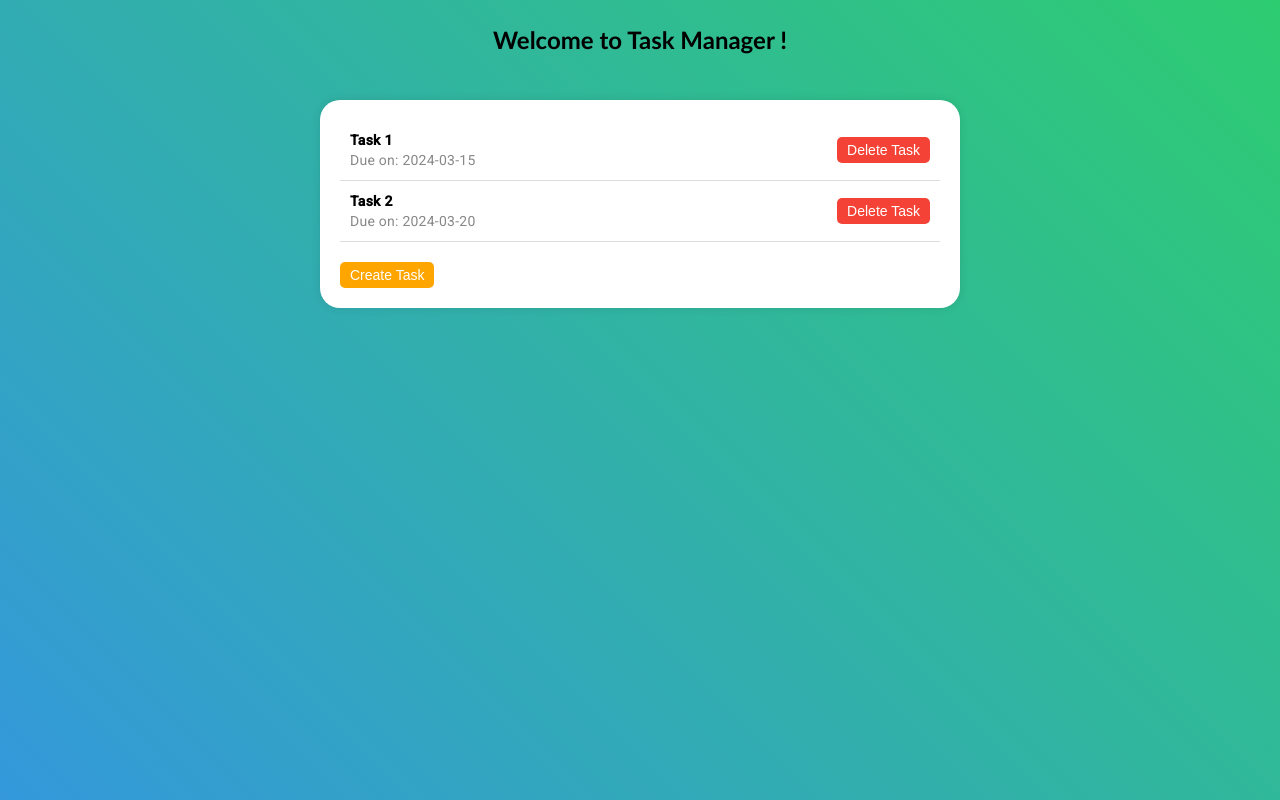
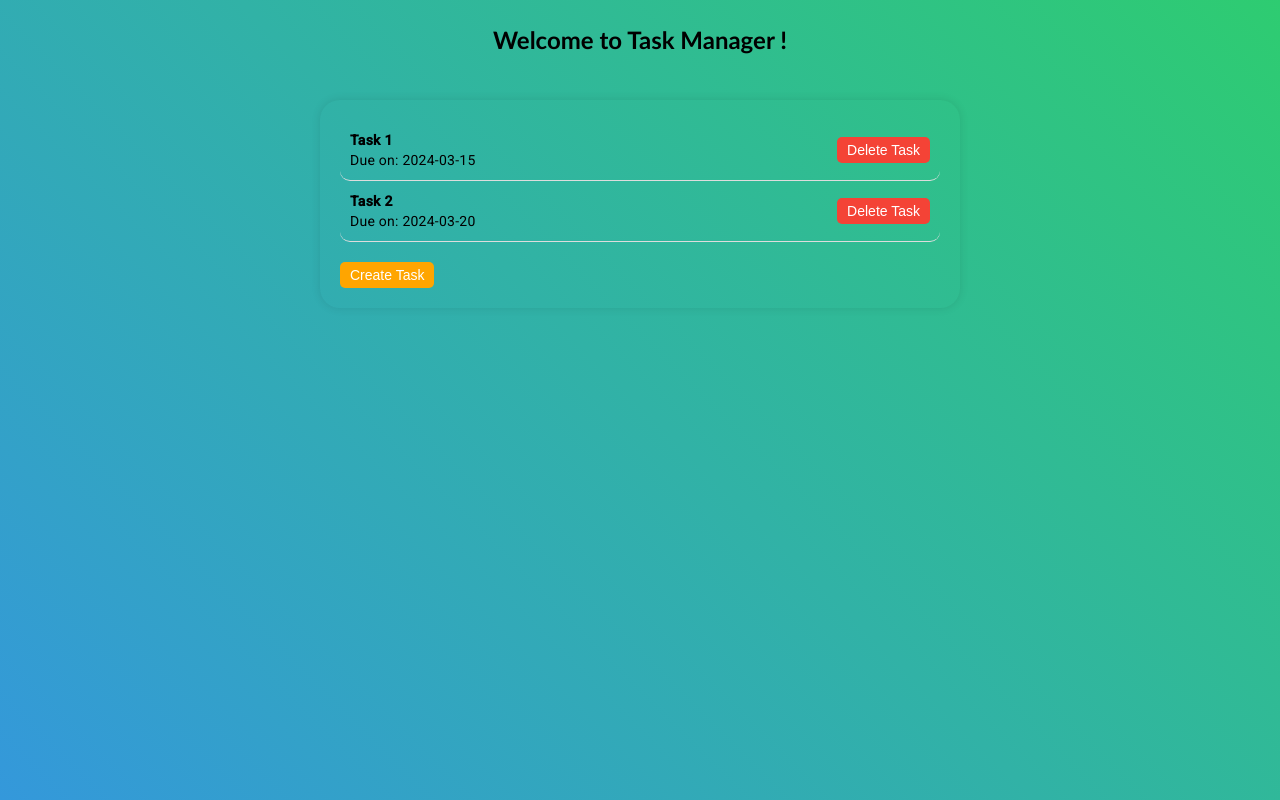
Before and after one commit to S-Tanuja/Task-manager, an Angular app: page /tasks in a window 1280 px wide. Built offline with nearby package versions, Linux system fonts and the light colour scheme.

Commit message:
removed commented line

```diff
--- a/src/app/features/main-task-list/main-task-list.component.css
+++ b/src/app/features/main-task-list/main-task-list.component.css
@@ -1,7 +1,7 @@
 .task-container {
     max-width: 600px;
     width: 100%;
-    background-color: #fff;
+    background-color: transparent;
     padding: 20px;
     box-shadow: 0 0 10px rgba(0, 0, 0, 0.1);
     margin: 20px auto;
@@ -11,6 +11,7 @@
   .task {
     border-bottom: 1px solid #ddd;
     padding: 10px 10px;
+    border-radius: 10px;
     display: flex;
     justify-content: space-between;
     align-items: center;
@@ -18,7 +19,7 @@
   }
 
   .task:hover{
-    background-color:whitesmoke;
+    background-color:#b8dfc8;
   }
 
   .task-title {
@@ -26,7 +27,7 @@
   }
 
   .due-date {
-    color: #888;
+    color: black
   }
 
   .actions {
--- a/src/app/features/task-details/task-details.component.html
+++ b/src/app/features/task-details/task-details.component.html
@@ -1,6 +1,4 @@
 <div>
-    <!-- <h2>{{ data.taskName }}</h2> -->
-
     <form [formGroup]="taskForm">
       <div class="container">
       <div class="form-group">
```
